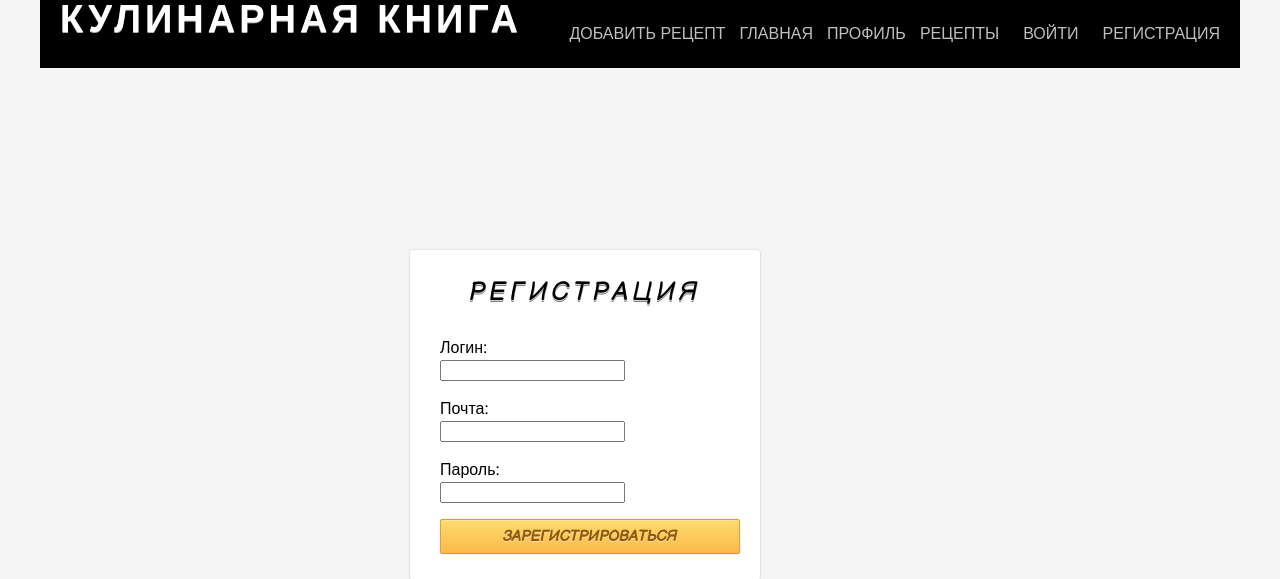
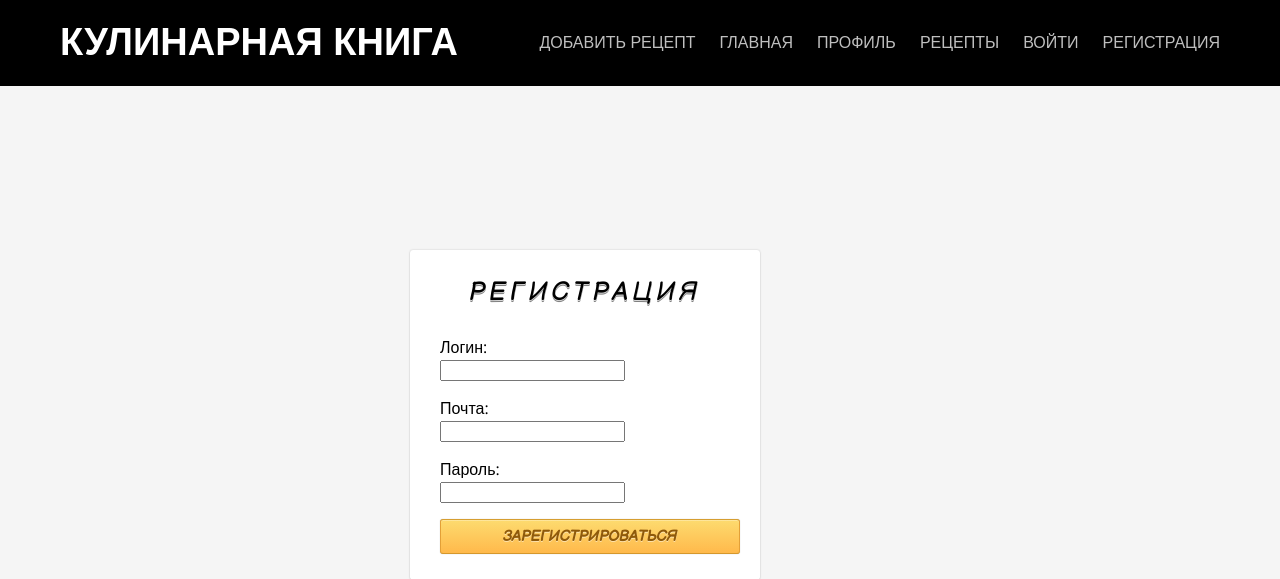
Before and after one commit to flos-mortis/recipe-book, a Django app: page /register in a window 1280 px wide. Shown: the top 579 px of the page. Run offline with Django 3.2, Linux system fonts and the light colour scheme; some libraries are stand-ins or nearby versions; some web fonts are replaced.

Commit message:
updated templates

```diff
--- a/recipebook3/main/templates/login.html
+++ b/recipebook3/main/templates/login.html
@@ -19,9 +19,9 @@
 
             <div class="nav">
                 <a class="nav__add__recipe" href="{% url 'add' %}">Добавить рецепт</a>
-                <a class="nav__add__recipe" href="{% url 'home' %}">Главная</a>
-                <a class="nav__add__recipe" href="{% url 'profile' %}">Профиль</a>
-                <a class="nav__add__recipe" href="{% url 'search' %}">Рецепты</a>
+                <a class="nav__main" href="{% url 'home' %}">Главная</a>
+                <a class="nav__profile" href="{% url 'profile' %}">Профиль</a>
+                <a class="nav__search" href="{% url 'search' %}">Рецепты</a>
                 <a class="nav__login" href="{% url 'login' %}">Войти</a>
                 <a class="nav__registration" href="{% url 'register' %}">Регистрация</a>
 
--- a/recipebook3/main/templates/register.html
+++ b/recipebook3/main/templates/register.html
@@ -13,22 +13,22 @@
         <div class="header__inner">
             <div class="logo">
                 <h1>
-                    <a class="logo__item" href="{% url 'home' %}">Кулинарная книга</a>
+                    <a class="logo__item" href="#">Кулинарная книга</a>
                 </h1>
             </div>
 
             <div class="nav">
-                <a class="nav__add__recipe" href="{% url 'add' %}">Добавить рецепт</a>
-                <a class="nav__add__recipe" href="{% url 'home' %}">Главная</a>
-                <a class="nav__add__recipe" href="{% url 'profile' %}">Профиль</a>
-                <a class="nav__add__recipe" href="{% url 'search' %}">Рецепты</a>
-                <a class="nav__login" href="{% url 'login' %}">Войти</a>
-                <a class="nav__registration" href="{% url 'register' %}">Регистрация</a>
-
+                <a class="nav__add__recipe" href="#">Добавить рецепт</a>
+                <a class="nav__main" href="{% url 'home' %}">Главная</a>
+                <a class="nav__profile" href="{% url 'profile' %}">Профиль</a>
+                <a class="nav__search" href="{% url 'search' %}">Рецепты</a>
+                <a class="nav__login" href="#">Войти</a>
+                <a class="nav__registration" href="#">Регистрация</a>
             </div>
         </div><!-- /.header__inner -->
     </div><!-- /.container -->
 </header>
+
 <div class="main-content" id="main-content">
 <div class="container">
     <div class="main-content__inner">
--- a/recipebook3/static/css/css1/css1.css
+++ b/recipebook3/static/css/css1/css1.css
@@ -1,8 +1,6 @@
-body {
-    width: 100%;
-    max-width: 1200px;
+body{
     margin: 0 auto;
-    background-color:whitesmoke;
+    background-color: whitesmoke;
 }
 
 *,
@@ -11,30 +9,22 @@
     box-sizing: border-box;
 }
 
-/* Container
-====================================*/
-/* .container {
+/* // Header
+// =============================================== */
+
+.container{
     width: 100%;
     max-width: 1200px;
-    margin: 0 auto; */
-/* } */
+}
 
-/* Header
-====================================*/
 .header {
     background-color: black;
-    /* border-radius: 10px; */
     z-index: 1000;
     position: absolute;
     width: 100%;
     top: 0;
-    max-width: 1200px;
-}
-
-.header.fixed {
-    position: fixed;
-    padding: 0px 0px;
-
+    display: flex;
+    justify-content: center;
 }
 
 .header__inner {
@@ -44,8 +34,6 @@
     align-items: center;
 }
 
-/* Logo
-====================================*/
 .logo__item {
     padding-left: 20px;
     font-family: 'Fira Sans Condensed', sans-serif;
@@ -55,9 +43,8 @@
     text-decoration: none;
 }
 
-/* Nav
-====================================*/
-.nav__login, .nav__registration, .nav__add__recipe {
+
+.nav__login, .nav__registration, .nav__add__recipe, .nav__main, .nav__profile, .nav__search {
     font-family: 'Fira Sans Condensed', sans-serif;
     text-decoration: none;
     color: #fff;
@@ -71,7 +58,7 @@
     padding-right: 20px;
 }
 
-.nav__login{
+.nav__login, .nav__main, .nav__profile, .nav__search{
     padding-left: 10px;
     padding-right: 10px;
 }
@@ -80,9 +67,14 @@
     padding-right: 10px;
 }
 
+.nav__login:hover, .nav__registration:hover, .nav__add__recipe:hover,
+.nav__main:hover, .nav__profile:hover, .nav__search:hover{
+    opacity: 1;
+}
 
-.nav__login:hover, .nav__registration:hover, .nav__add__recipe:hover {
-    opacity: 1;
+.header.fixed {
+    position: fixed;
+    padding: 0px 0px;
 }
 
 /* main
@@ -321,7 +313,7 @@
 /* header
 /*--------------------*/
 
-h1
+.main-content h1
 {
     text-shadow: 0 1px 0 rgba(255, 255, 255, .7), 0px 2px 0 rgba(0, 0, 0, .5);
     text-transform: uppercase;
```
Also changed, not shown: recipebook3/main/templates/profile.html (+4 -4 lines), recipebook3/static/css/css2/profile.css (+22 -23 lines).
